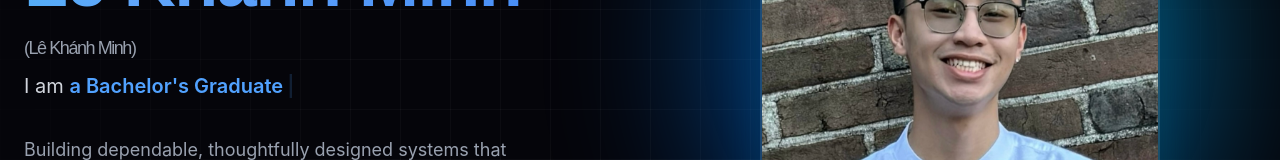
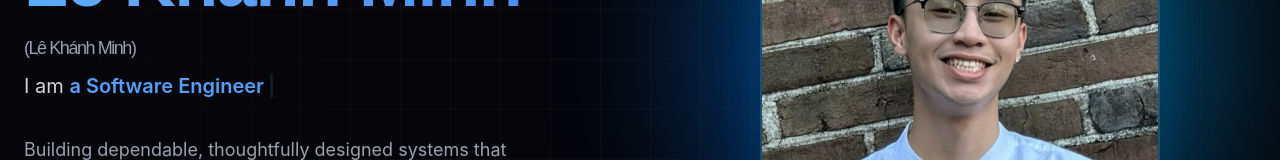
Before and after one commit to KhnhMinh/portfolio, a React (Vite) app: page / in a window 1280 px wide. Shown: the part 391-551 px from the top of the page. Built offline with nearby package versions, Linux system fonts and the light colour scheme.

Commit message:
Update UI

```diff
--- a/src/sections/Hero.tsx
+++ b/src/sections/Hero.tsx
@@ -8,7 +8,6 @@ export const Hero = () => {
 
     const roles = [
         t('role.masters'),
-        t('role.bachelors'),
         t('role.engineer'),
         t('role.developer'),
         t('role.ai'),
--- a/src/translations/index.ts
+++ b/src/translations/index.ts
@@ -15,7 +15,6 @@ export const translations = {
 
         // Roles
         'role.masters': 'a Master\'s Candidate',
-        'role.bachelors': 'a Bachelor\'s Graduate',
         'role.engineer': 'a Software Engineer',
         'role.developer': 'a Full-Stack Developer',
         'role.ai': 'an AI Enthusiast',
@@ -83,7 +82,6 @@ export const translations = {
 
         // Roles
         'role.masters': 'Học viên Thạc sĩ',
-        'role.bachelors': 'Cử nhân Đại học',
         'role.engineer': 'Kỹ sư Phần mềm',
         'role.developer': 'Lập trình viên Full-Stack',
         'role.ai': 'Người đam mê AI',
```
